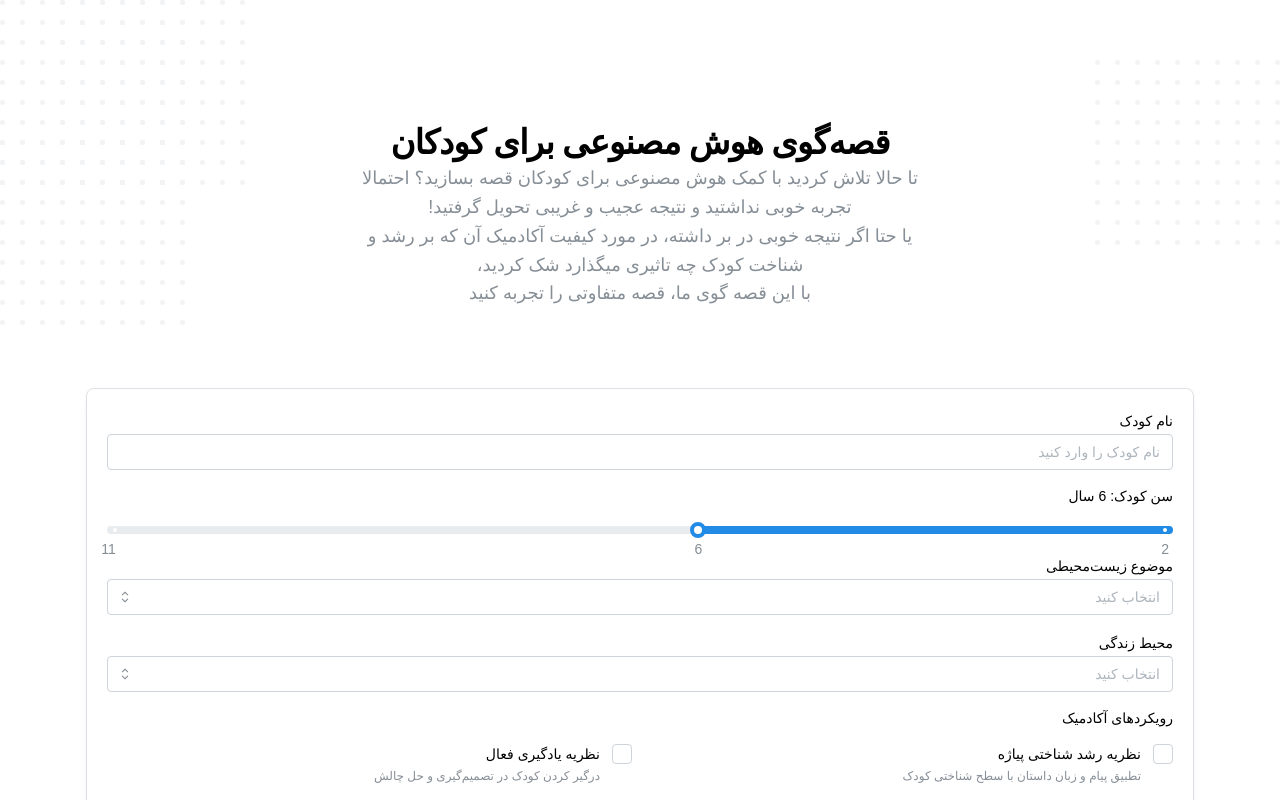
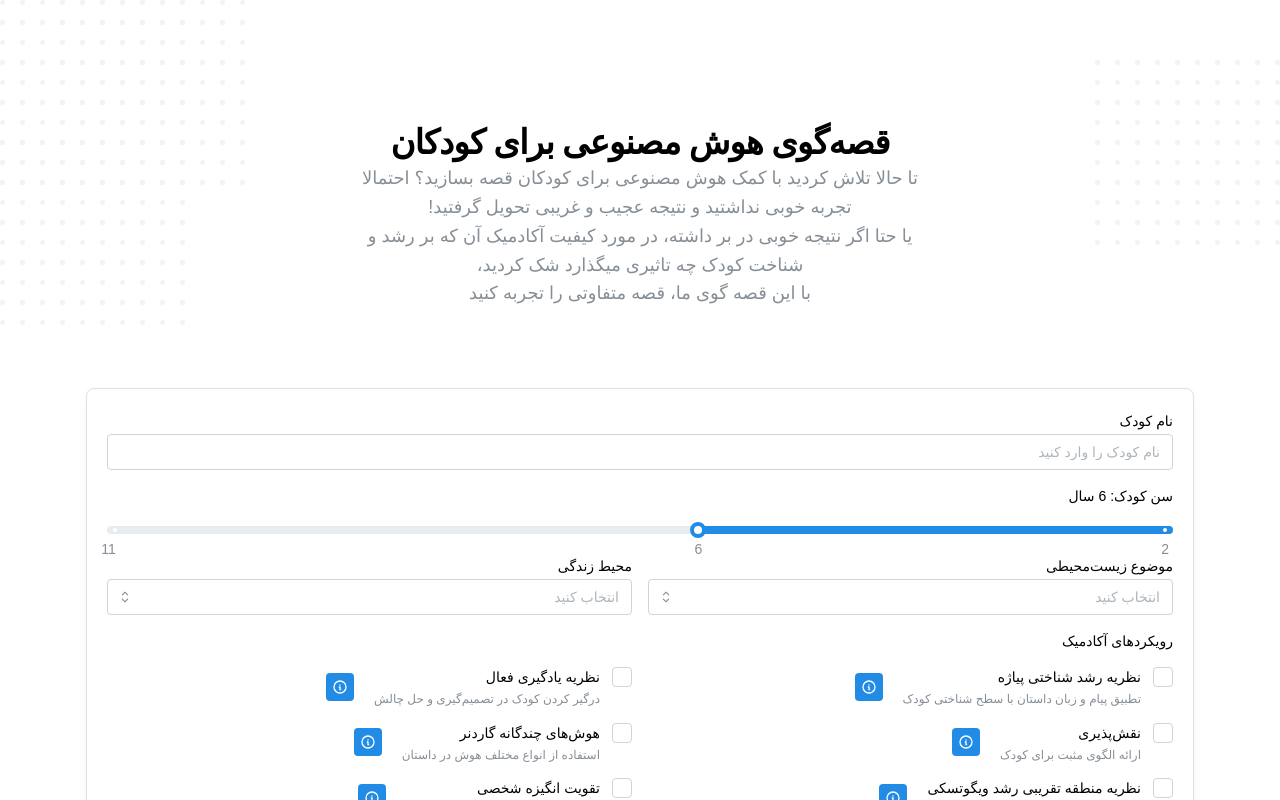
Before and after one commit to AINovelist/kids, a React (Vite) app: page / in a window 1280 px wide. Shown: the top 800 px of the page. Built offline with nearby package versions, Linux system fonts and the light colour scheme; a small style sheet from the web is missing.

Commit message:
feat: informative icon for academic aproach

```diff
--- a/package.json
+++ b/package.json
@@ -15,6 +15,7 @@
     "@mantine/core": "^7.14.2",
     "@mantine/form": "^7.14.2",
     "@mantine/hooks": "^7.14.2",
+    "@tabler/icons-react": "^3.22.0",
     "axios": "^1.7.7",
     "react": "^18.3.1",
     "react-dom": "^18.3.1",
--- a/src/components/HomePage.tsx
+++ b/src/components/HomePage.tsx
@@ -13,11 +13,15 @@ import {
   Title,
   Slider,
   LoadingOverlay,
+  Tooltip,
+  ActionIcon,
+  Modal,
 } from "@mantine/core";
 import { useForm } from "@mantine/form";
 import { Dots } from "./Dots";
 import classes from "./HeroText.module.css";
-import Markdown from 'react-markdown'
+import Markdown from "react-markdown";
+import { IconInfoCircle } from "@tabler/icons-react";
 
 interface FormValues {
   childName: string;
@@ -38,6 +42,13 @@ export function HomePage() {
   const [response, setResponse] = useState("");
   const [isGenerating, setIsGenerating] = useState(false);
   const [showForm, setShowForm] = useState(true);
+  const [modalContent, setModalContent] = useState(null);
+  const [modalOpen, setModalOpen] = useState(false);
+  const openModal = (content: string) => {
+    {/* @ts-ignore */}
+    setModalContent(content);
+    setModalOpen(true);
+  };
 
   const form = useForm({
     initialValues: {
@@ -89,31 +100,43 @@ export function HomePage() {
       id: "piaget",
       label: "نظریه رشد شناختی پیاژه",
       description: "تطبیق پیام و زبان داستان با سطح شناختی کودک",
+      fullDescription:
+        "نظریه رشد شناختی پیاژه بر اساس مراحل رشد شناختی کودکان بنا شده است. این نظریه تأکید می‌کند که باید محتوای آموزشی و داستان‌ها با سطح رشد شناختی کودک مطابقت داشته باشد تا بیشترین تأثیر را داشته باشد.",
     },
     {
       id: "activeLearning",
       label: "نظریه یادگیری فعال",
       description: "درگیر کردن کودک در تصمیم‌گیری و حل چالش",
+      fullDescription:
+        "یادگیری فعال رویکردی است که کودکان را به شرکت در فرآیند یادگیری، حل مسائل، و تصمیم‌گیری دعوت می‌کند. این روش به افزایش مهارت‌های تفکر انتقادی و خلاقیت کمک می‌کند.",
     },
     {
       id: "roleModeling",
       label: "نقش‌پذیری",
       description: "ارائه الگوی مثبت برای کودک",
+      fullDescription:
+        "نقش‌پذیری یکی از مؤثرترین روش‌های یادگیری است که کودکان با مشاهده رفتارها و اعمال الگوهای مثبت، یادگیری و رشد می‌کنند.",
     },
     {
       id: "multipleIntelligences",
       label: "هوش‌های چندگانه گاردنر",
       description: "استفاده از انواع مختلف هوش در داستان",
+      fullDescription:
+        "نظریه هوش‌های چندگانه گاردنر بیان می‌کند که افراد انواع مختلفی از هوش دارند، مانند هوش کلامی، منطقی، موسیقیایی، و فضایی. در داستان‌نویسی برای کودکان، استفاده از این تنوع هوش می‌تواند محتوای غنی‌تر و جذابتری ایجاد کند.",
     },
     {
       id: "vygotsky",
       label: "نظریه منطقه تقریبی رشد ویگوتسکی",
       description: "وجود شخصیت راهنما در داستان",
+      fullDescription:
+        "این نظریه تأکید می‌کند که کودکان می‌توانند از طریق کمک گرفتن از یک راهنما (مانند والدین یا معلم) به سطوح بالاتری از یادگیری دست یابند. در داستان‌ها، وجود شخصیت راهنما می‌تواند این نقش را ایفا کند.",
     },
     {
       id: "personalMotivation",
       label: "تقویت انگیزه شخصی",
       description: "تقویت حس استقلال و تاثیرگذاری کودک",
+      fullDescription:
+        "این رویکرد به اهمیت ایجاد حس مسئولیت‌پذیری، اعتماد به نفس، و استقلال در کودکان اشاره دارد. داستان‌ها می‌توانند با تأکید بر موفقیت‌ها و انتخاب‌های شخصیت‌ها، این حس را تقویت کنند.",
     },
   ];
 
@@ -217,23 +240,31 @@ export function HomePage() {
                     {...form.getInputProps("age")}
                   />
                 </Stack>
+
+                <Grid>
+                  <Grid.Col span={6}>
                     <Select
                       label="موضوع زیست‌محیطی"
                       placeholder="انتخاب کنید"
                       data={Object.keys(environmentalTopicsMap)}
                       {...form.getInputProps("environmentalTopic")}
                     />
-
+                  </Grid.Col>
+                  <Grid.Col span={6}>
                     <Select
                       label="محیط زندگی"
                       placeholder="انتخاب کنید"
                       data={Object.keys(livingEnvironmentsMap)}
                       {...form.getInputProps("livingEnvironment")}
                     />
+                  </Grid.Col>
+                </Grid>
+
                 <Text size="sm">رویکردهای آکادمیک</Text>
                 <Grid>
                   {academicApproachesData.map((approach) => (
                     <Grid.Col span={6} key={approach.id}>
+                      <div style={{ display: "flex", alignItems: "center" }}>
                         <Checkbox
                           label={approach.label}
                           description={approach.description}
@@ -244,9 +275,26 @@ export function HomePage() {
                             }
                           )}
                         />
+                        <Tooltip label="اطلاعات بیشتر" withArrow>
+                          <ActionIcon
+                            onClick={() => openModal(approach.fullDescription)}
+                            style={{ marginRight: "20px" }}
+                          >
+                            <IconInfoCircle size={16} />
+                          </ActionIcon>
+                        </Tooltip>
+                      </div>
                     </Grid.Col>
                   ))}
                 </Grid>
+
+                <Modal
+                  opened={modalOpen}
+                  onClose={() => setModalOpen(false)}
+                  title="توضیحات بیشتر"
+                >
+                  <Text>{modalContent}</Text>
+                </Modal>
 
                 <Button type="submit" loading={isGenerating}>
                   {isGenerating ? "در حال ساخت داستان..." : "ساخت داستان"}
```
Lines whose indentation alone changed are shown as unchanged.
